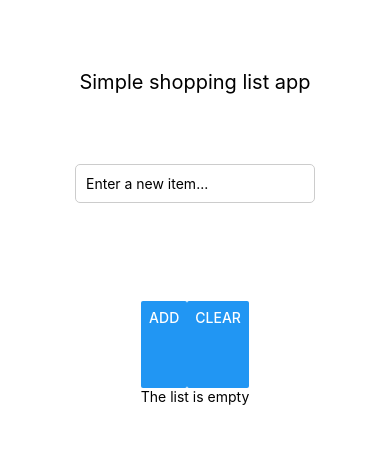
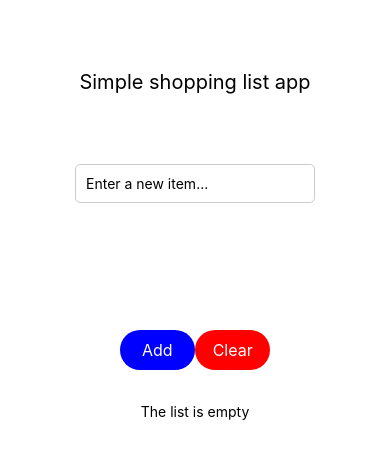
Before and after one commit to Janphan/React-Native-Assignment, a React Native app in the folder shopping_list/: screen / in a window 390 px wide. Shown: the top 458 px of the page. Built offline with nearby package versions, Linux system fonts and the light colour scheme.

Commit message:
feat: update style Pressable

```diff
--- a/shopping_list/App.js
+++ b/shopping_list/App.js
@@ -1,6 +1,6 @@
 import { StatusBar } from 'expo-status-bar';
 import { useState } from 'react';
-import { StyleSheet, Text, View, Button, TextInput, FlatList, Alert, Keyboard } from 'react-native';
+import { StyleSheet, Text, View, Pressable, TextInput, FlatList, Alert, Keyboard } from 'react-native';
 import ListEmptyComponent from './ListEmptyComponent';
 
 export default function App() {
@@ -36,10 +36,26 @@ export default function App() {
         />
       </View>
       <View style={styles.buttonContainer}>
-        <Button
-          onPress={handleAdd} title="Add" />
-        <Button
-          onPress={handleClear} title="Clear" />
+        <Pressable
+          style={({ pressed }) => [
+            styles.buttonContainer, {
+              backgroundColor: pressed ? "darked" : "blue"
+            },
+          ]}
+          onPress={handleAdd}
+        >
+          <Text style={styles.buttonText}>Add</Text>
+        </Pressable>
+        <Pressable
+          style={({ pressed }) => [
+            styles.buttonContainer, {
+              backgroundColor: pressed ? "darked" : "red"
+            },
+          ]}
+          onPress={handleClear}
+        >
+          <Text style={styles.buttonText}>Clear</Text>
+        </Pressable>
       </View>
       <View style={styles.list}>
         <FlatList
@@ -73,6 +89,15 @@ const styles = StyleSheet.create({
     flex: 1,
     flexDirection: "row",
     justifyContent: "space-between",
+    borderRadius: 25,
+    paddingVertical: 10,
+    paddingHorizontal: 20,
+    justifyContent: 'center',
+    alignItems: 'center',
+  },
+  buttonText: {
+    color: 'white',
+    fontSize: 16,
   },
   list: {
     flex: 5,
```
